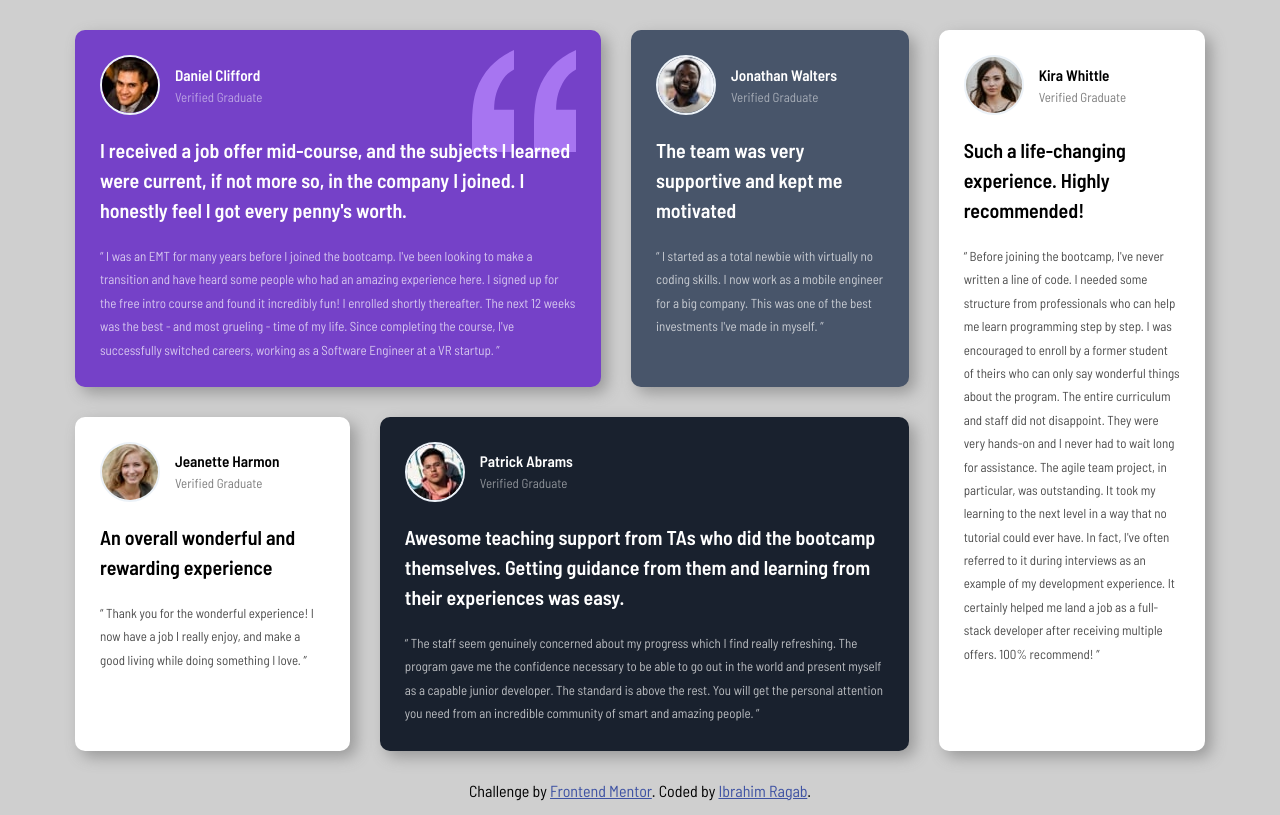
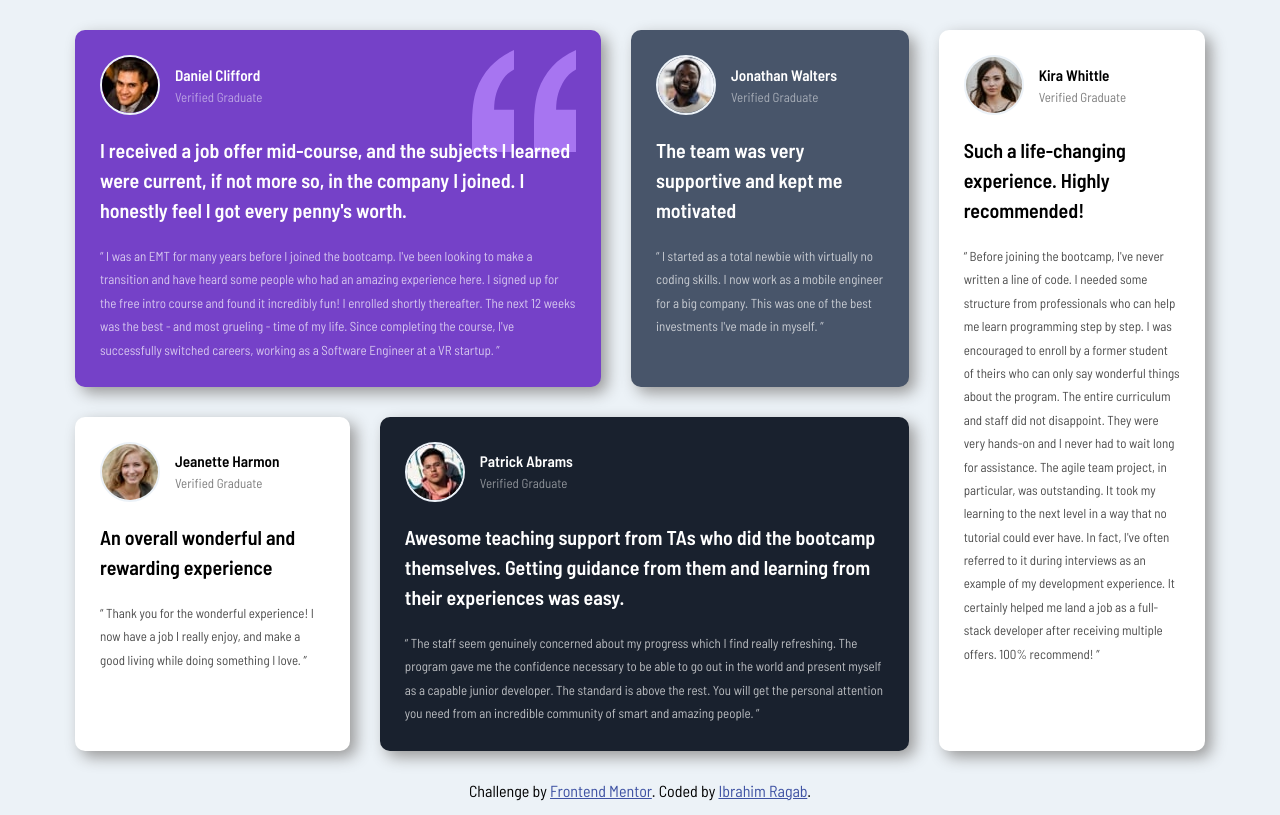
Before and after one commit to IbrRagab/Testimonials_Grid_Section_Solution, a plain HTML site: page index.html in a window 1280 px wide. Drawn offline with Linux system fonts and the light colour scheme.

Commit message:
Update style.css

```diff
--- a/style.css
+++ b/style.css
@@ -16,7 +16,7 @@
 body {
 	font-family: 'Barlow Semi Condensed', sans-serif;
 	Font-size: 13px;
-	background-color: var(--Light-gray);
+	background-color: #ecf2f7;
 }
 
 
```
